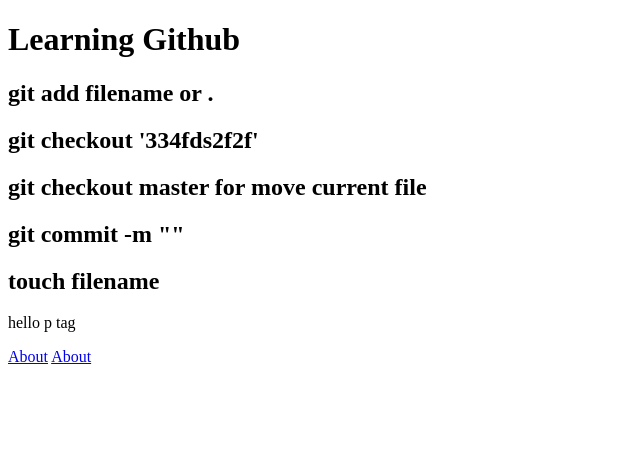
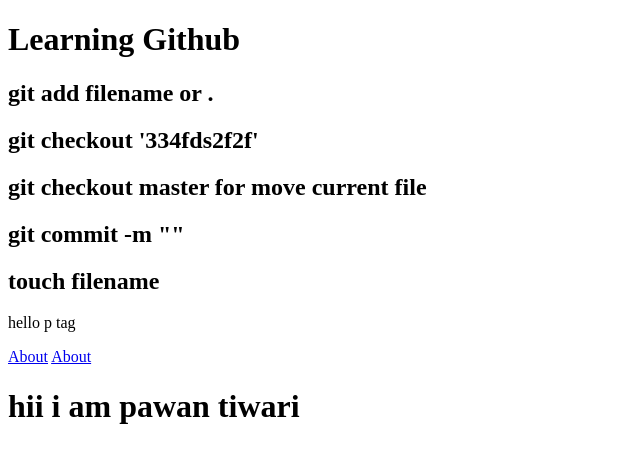
Before and after one commit to pawantiwarii/learning-git, a plain HTML site: page index.html in a window 1280 px wide. Shown: the whole page, without its empty margins (0-640 px from the left). Drawn offline with Linux system fonts and the light colour scheme.

Commit message:
adding h1 in main

```diff
--- a/index.html
+++ b/index.html
@@ -16,5 +16,6 @@
     <p>hello p tag</p>
     <a href="./about.html">About</a>
     <a href="./contact.html">About</a>
+    <h1>hii i am pawan tiwari</h1>
 </body>
 </html>
```
